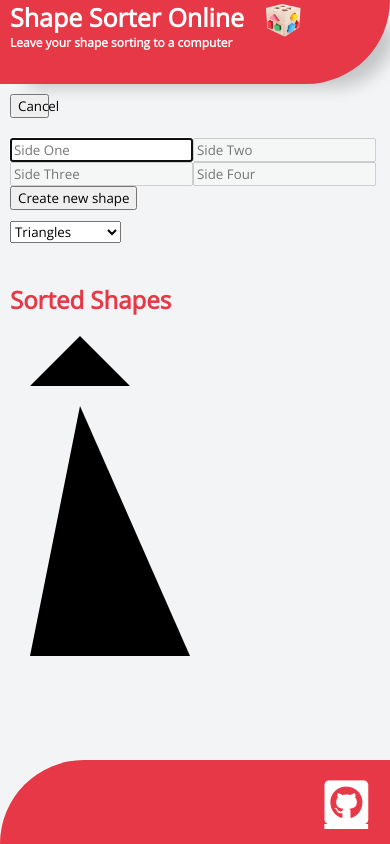
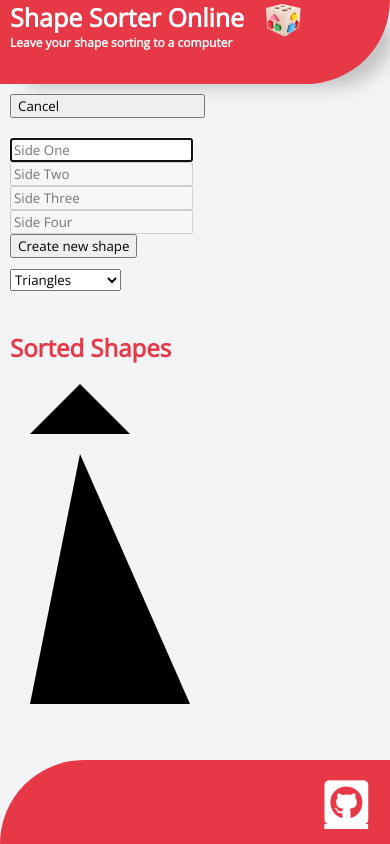
Before and after one commit to ChristopherDalziel/83489-2, a React (Create React App) app: page / in a window 390 px wide. Both pictures are taken after a click on the button "Create your own shape". Built offline with nearby package versions, Linux system fonts and the light colour scheme.

Commit message:
Updated media queries

```diff
--- a/src/components/AddShapeDiv.js
+++ b/src/components/AddShapeDiv.js
@@ -7,6 +7,10 @@ import { addShape } from "../actions/shapes";
 const Button = styled.button`
   margin: 10px 0px 0px 10px;
   width: 10vw;
+  @media (max-width: 815px) {
+    width: 50vw;
+    text-align: left;
+  }
 `;
 
 export class AddShapeDiv extends React.Component {
--- a/src/components/Header.js
+++ b/src/components/Header.js
@@ -9,8 +9,6 @@ const HeaderDiv = styled.div`
   height: 10vh;
   border-radius: 0px 0px 100px 0px;
   box-shadow: 17px 14px 17px -11px rgba(0, 0, 0, 0.2);
-  @media (max-width: 815px) {
-  }
 `;
 
 const H1 = styled.h1`
--- a/src/components/ShapeForm.js
+++ b/src/components/ShapeForm.js
@@ -4,6 +4,9 @@ import styled from "@emotion/styled";
 const FormContainer = styled.div`
   padding: 20px 10px 0px 10px;
   color: black;
+  @media (max-width: 815px) {
+    width: 50vw;
+  }
 `;
 
 export default class ShapeForm extends React.Component {
```
